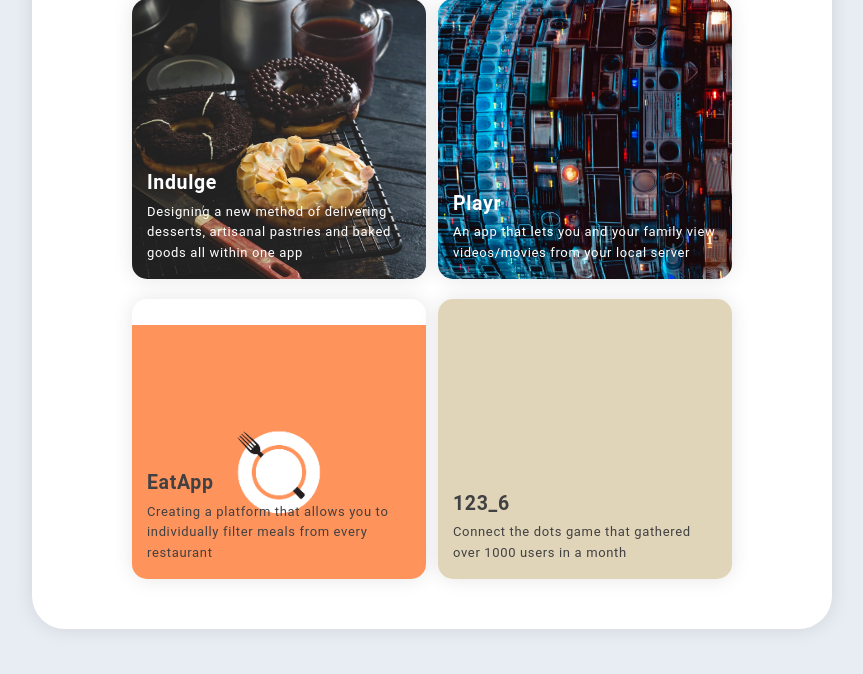
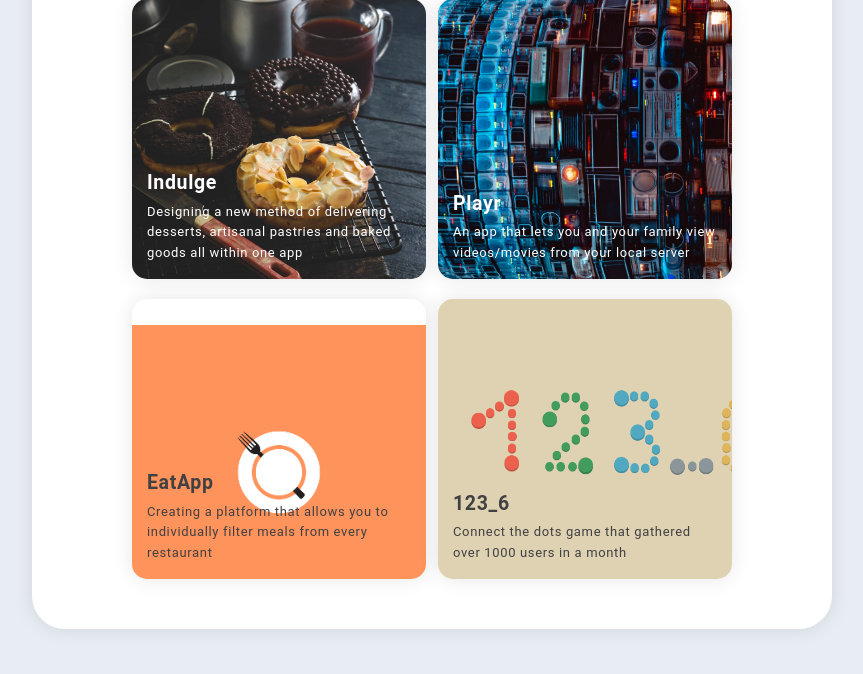
Before and after one commit to balamou/balamou.com, a PHP site: page / in a window 1280 px wide. Shown: the part 420-1094 px from the top of the page, without its empty margins (208-1071 px from the left). Run offline with PHP 8.4, Linux system fonts and the light colour scheme; some web fonts are replaced.

Commit message:
Added 123_6 image to index

```diff
--- a/static/css/main.css
+++ b/static/css/main.css
@@ -169,6 +169,7 @@ a:hover {
   background-image: url('../images/123_6.png');
   background-size: cover;
   background-repeat: no-repeat;
+  background-position: left -45px bottom 0px;
 }
 
 /* ------------------------------- ASPECT RATIO 1:1 ----------------------------------- */
```
Also changed, not shown: static/images/123_6.png.
